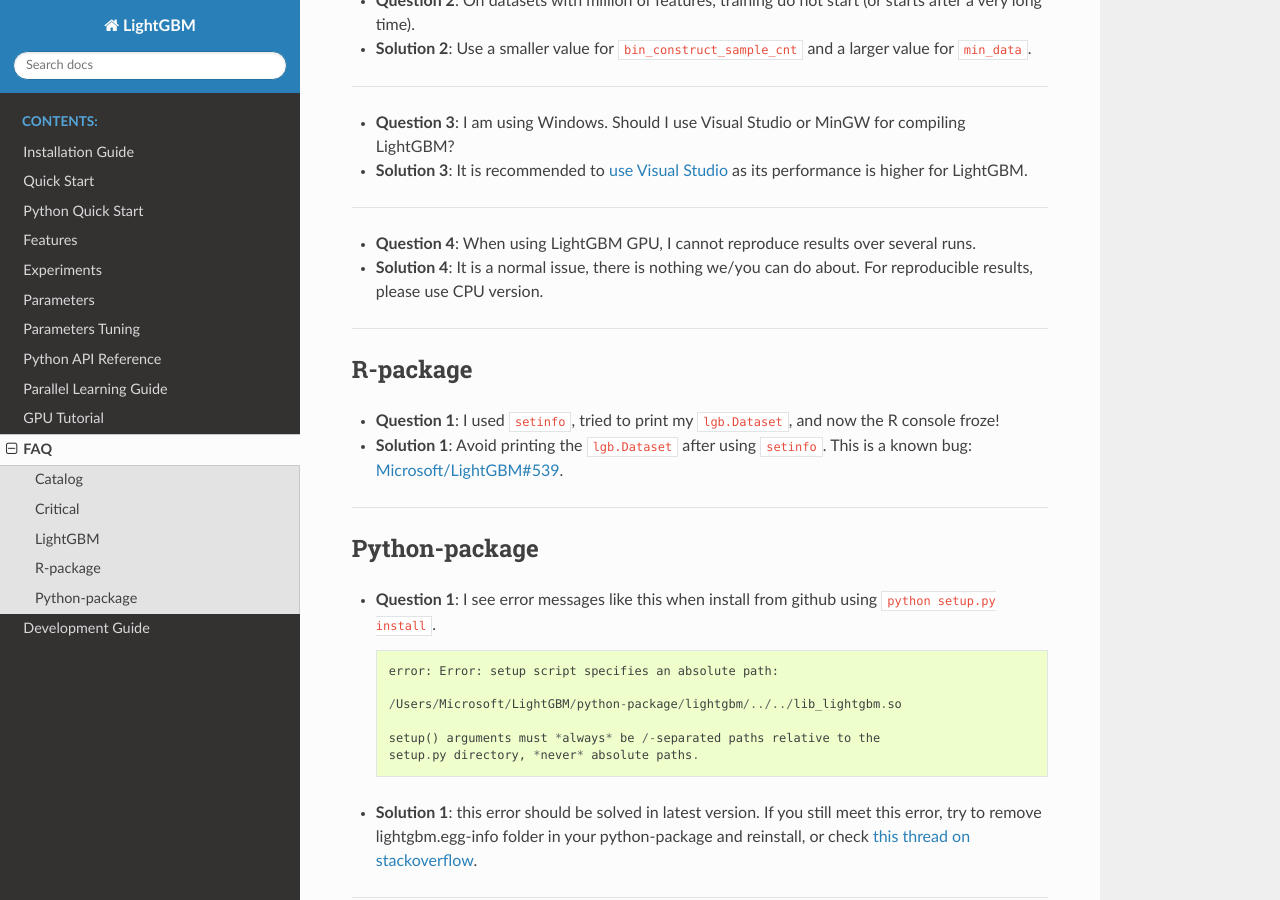
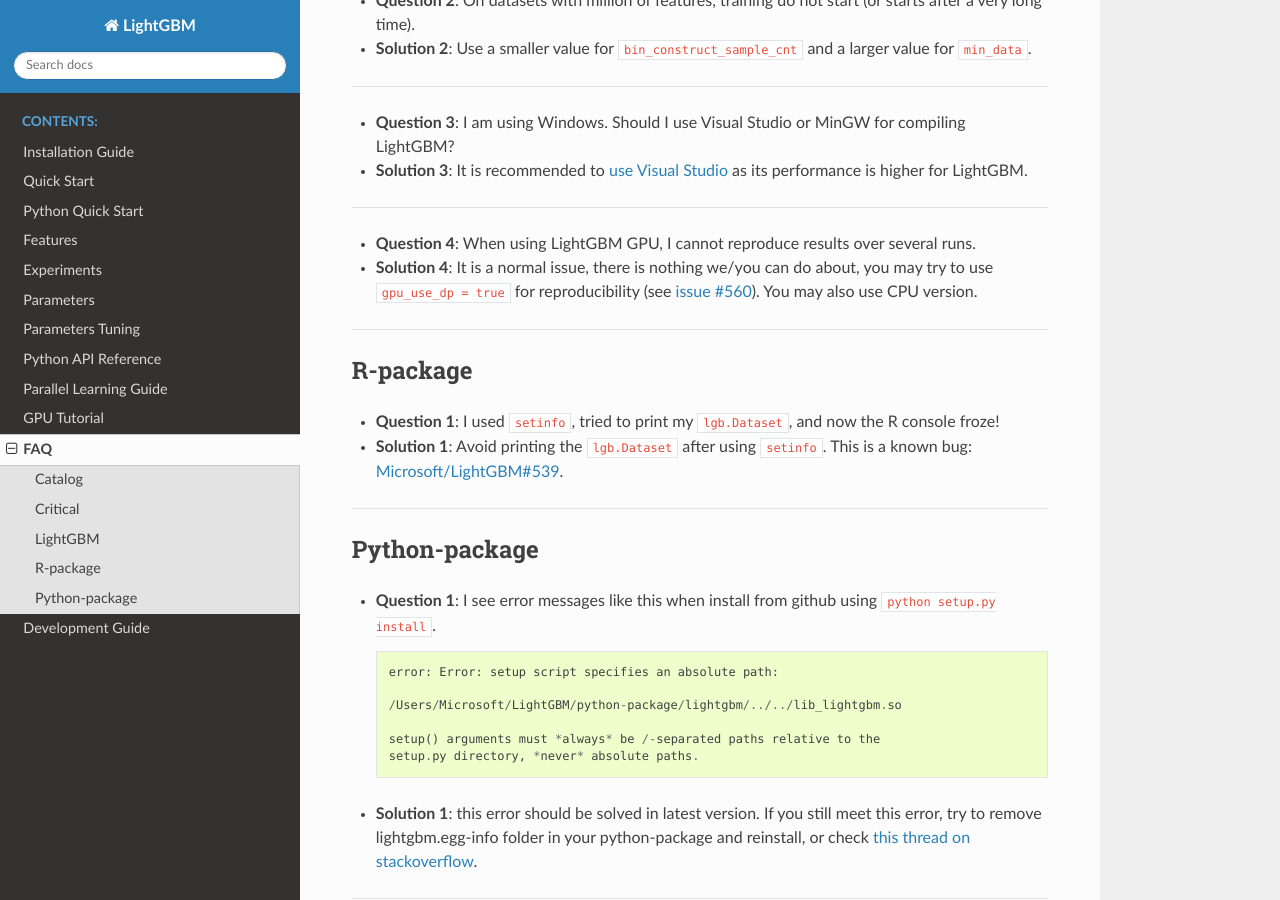
Before and after one commit to microsoft/LightGBM, a Sphinx documentation site: the page built from docs/FAQ.md, in a window 1280 px wide and 900 px high, scrolled down 1230 px. Built offline with Sphinx 7.4.7 and the Read the Docs theme 2.0.0, drawn with Linux system fonts in a browser that asks for light colours.

Commit message:
Recommend first gpu_use_dp = true (#564)
* Recommend first gpu_use_dp = true

* Add link to issue

* Fix wrong issue

```diff
--- a/docs/FAQ.md
+++ b/docs/FAQ.md
@@ -58,7 +58,7 @@
 
 - **Question 4**: When using LightGBM GPU, I cannot reproduce results over several runs.
 
-- **Solution 4**: It is a normal issue, there is nothing we/you can do about. For reproducible results, please use CPU version.
+- **Solution 4**: It is a normal issue, there is nothing we/you can do about, you may try to use `gpu_use_dp = true` for reproducibility (see [issue #560](https://github.com/Microsoft/LightGBM/pull/560#issuecomment-304561654)). You may also use CPU version.
 
 ---
 
```
